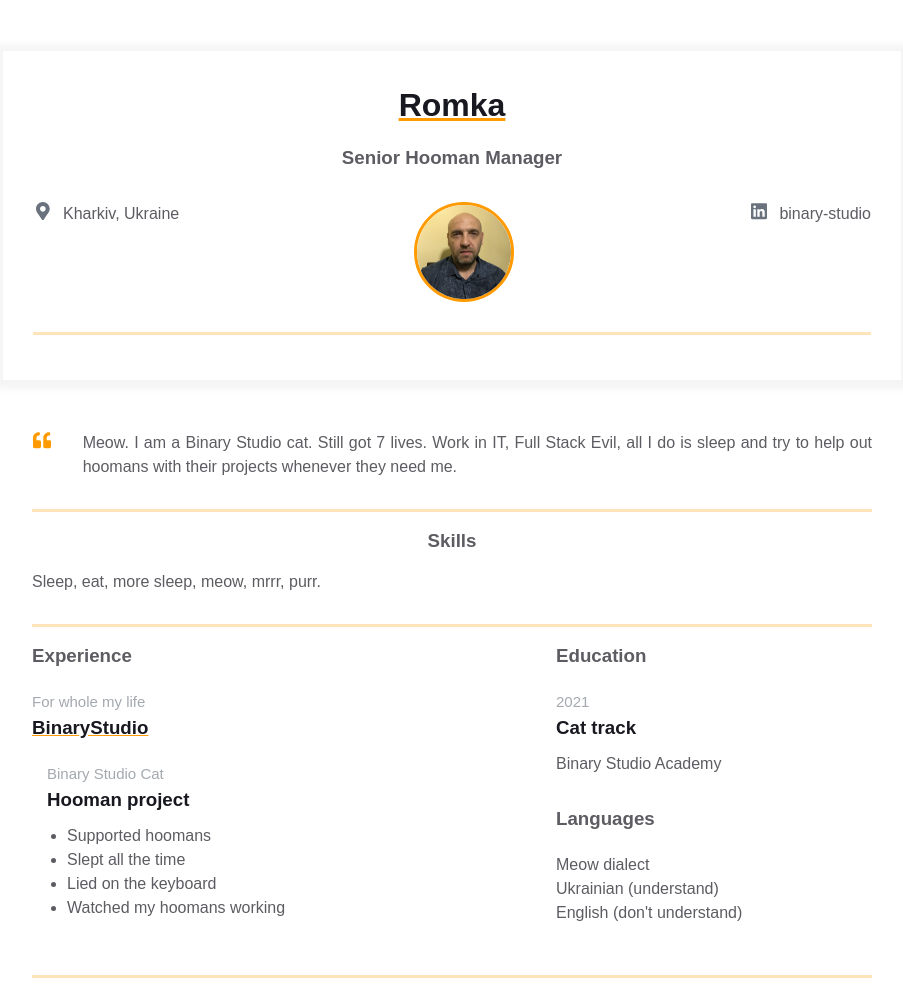
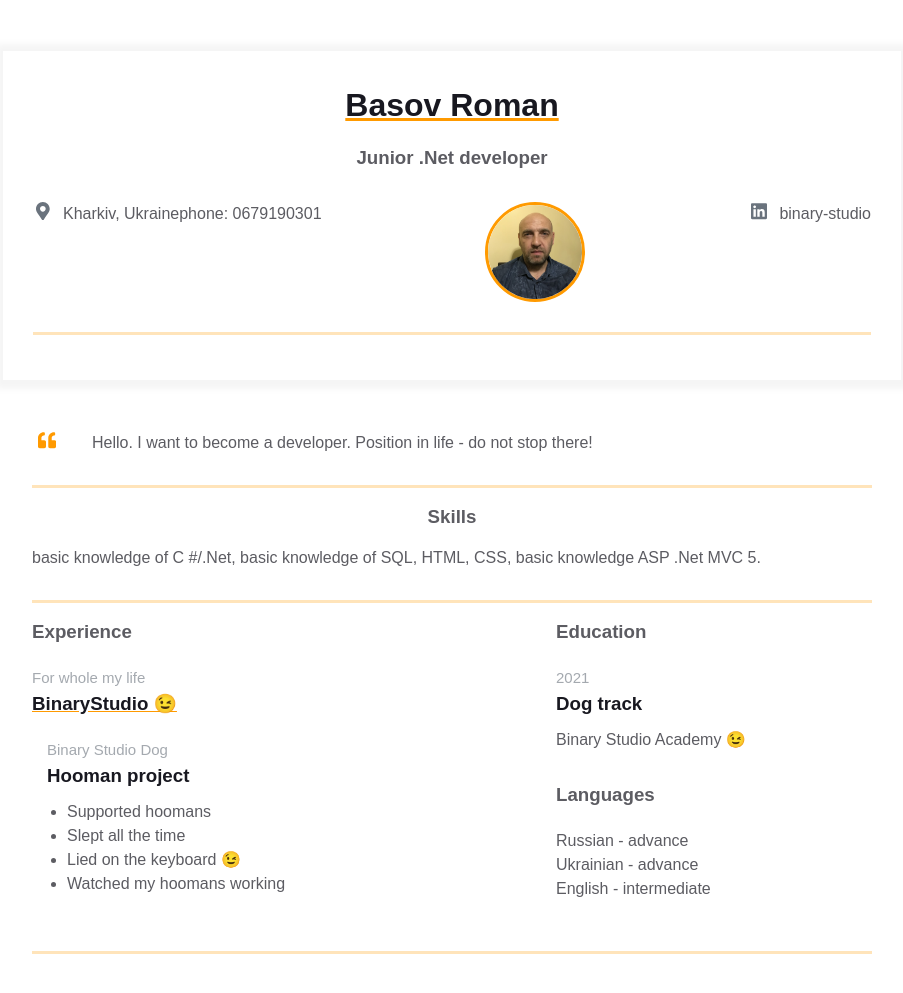
Before and after one commit to BasRom/homepage, a plain HTML site: page index.html in a window 1280 px wide. Shown: the whole page, without its empty margins (188-1091 px from the left). After the commit the page ends 969 px from the top, so only its background shows below. Drawn offline with Linux system fonts and the light colour scheme.

Commit message:
Added new information

```diff
--- a/index.html
+++ b/index.html
@@ -14,8 +14,8 @@
         <div class="resume">
             <div class="container">
                 <div class="resume__block">
-                    <h1 class="contact-info__header">Romka</h1>
-                    <h3 class="contact-info__sub-header">Senior Hooman Manager</h3>
+                    <h1 class="contact-info__header">Basov Roman</h1>
+                    <h3 class="contact-info__sub-header">Junior .Net developer</h3>
 
                     <div class="contact_info_container fh">
                         <div class="contact-info__block">
@@ -29,6 +29,7 @@
                                     </svg>
                                 </div>
                                 <span>Kharkiv, Ukraine</span>
+                                <span>phone: 0679190301</span>
                             </a>
                         </div>
 
@@ -64,10 +65,8 @@
                             </path>
                         </svg>
                     </div>
-                    <p class="intro_text">Meow.
-                        I am a Binary Studio cat. Still got 7 lives. Work in IT, Full Stack Evil,
-                        all I do is sleep and try to help out hoomans with their projects whenever
-                        they need me.
+                    <p class="intro_text">Hello.
+                        I want to become a developer. Position in life - do not stop there!
                     </p>
                 </div>
             </div>
@@ -77,7 +76,7 @@
             <div class="resume__block">
                 <div class="skills">
                     <h3 class="skills__header">Skills</h3>
-                    <p class="skills__text">Sleep, eat, more sleep, meow, mrrr, purr. </p>
+                    <p class="skills__text">basic knowledge of C #/.Net, basic knowledge of SQL, HTML, CSS, basic knowledge ASP .Net MVC 5. </p>
                 </div>
             </div>
         </div>
@@ -91,16 +90,16 @@
                         <div class="experiences__company">
                             <div class="experiences__company-header">
                                 <span class="experiences__company-header-durability">For whole my life</span>
-                                <h3 class="experiences__company-header-name">BinaryStudio</h3>
+                                <h3 class="experiences__company-header-name">BinaryStudio 😉</h3>
                             </div>
 
                             <div class="experiences__company-project">
-                                <span class="experiences__company-project-role">Binary Studio Cat</span>
+                                <span class="experiences__company-project-role">Binary Studio Dog</span>
                                 <h3 class="experiences__company-project-name">Hooman project</h3>
                                 <ul class="experiences__company-project-responsibilities">
                                     <li>Supported hoomans</li>
                                     <li>Slept all the time</li>
-                                    <li>Lied on the keyboard</li>
+                                    <li>Lied on the keyboard 😉</li>
                                     <li>Watched my hoomans working</li>
                                 </ul>
                             </div>
@@ -112,21 +111,21 @@
                             <h3 class="additional-info__education-header">Education</h3>
                             <div class="additional-info__education-university">
                                 <span class="additional-info__education-university-durability">2021</span>
-                                <h3 class="additional-info__education-university-speciality">Cat track</h3>
-                                <p class="additional-info__education-university-name">Binary Studio Academy</p>
+                                <h3 class="additional-info__education-university-speciality">Dog track</h3>
+                                <p class="additional-info__education-university-name">Binary Studio Academy 😉</p>
                             </div>
                         </div>
 
                         <div class="additional-info__languages">
                             <h3 class="additional-info__languages-header">Languages</h3>
                             <p class="additional-info__languages-item">
-                                Meow dialect
+                                Russian - advance
                             </p>
                             <p class="additional-info__languages-item">
-                                Ukrainian (understand)
+                                Ukrainian - advance
                             </p>
                             <p class="additional-info__languages-item">
-                                English (don't understand)
+                                English - intermediate
                             </p>
                         </div>
                     </div>
```
